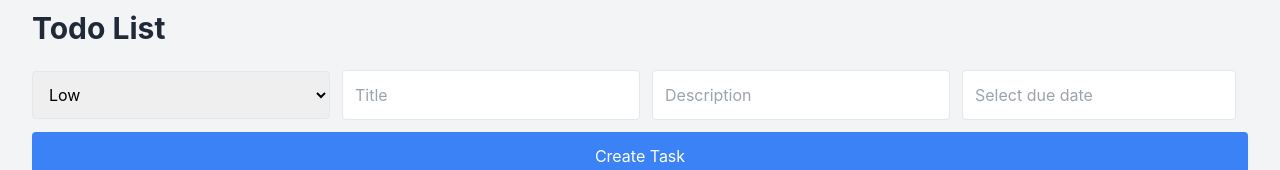
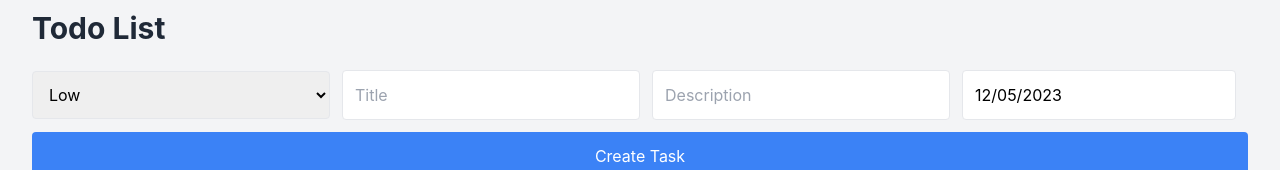
Before and after one commit to ryantrust/task-magnet, a React (Create React App) app: page /list in a window 1280 px wide. Shown: the part 158-328 px from the top of the page. Built offline with nearby package versions, Linux system fonts and the light colour scheme; no server answers.

Commit message:
Add mongo response to task, instead of user-created object

```diff
--- a/src/pages/list-page.js
+++ b/src/pages/list-page.js
@@ -12,7 +12,7 @@ const Todo = () => {
     title: "",
     description: "",
     priority: "Low",
-    dateDue: null,
+    dateDue: new Date(),
     dateCreated: "",
   });
 
@@ -60,7 +60,6 @@ const Todo = () => {
         headers: { authorization: `Bearer ${accessToken}` },
       });
       setTasks(response.data);
-      console.log(response);
     } catch (error) {
       console.error("Cannot grab tasks", error);
     }
@@ -133,11 +132,12 @@ const Todo = () => {
           headers: { authorization: `Bearer ${accessToken}` },
         }
       );
-      console.log(response);
+
+      const returnedTask = response.data;
 
       const updatedTasks = [
         ...tasks,
-        updatedNewTask, // Use updatedNewTask instead of newTask
+        returnedTask,
       ];
 
       setTasks(updatedTasks);
@@ -146,7 +146,7 @@ const Todo = () => {
         title: "",
         description: "",
         priority: "Low",
-        dateDue: null,
+        dateDue: new Date(),
         dateCreated: "",
       });
     } catch (error) {
```
